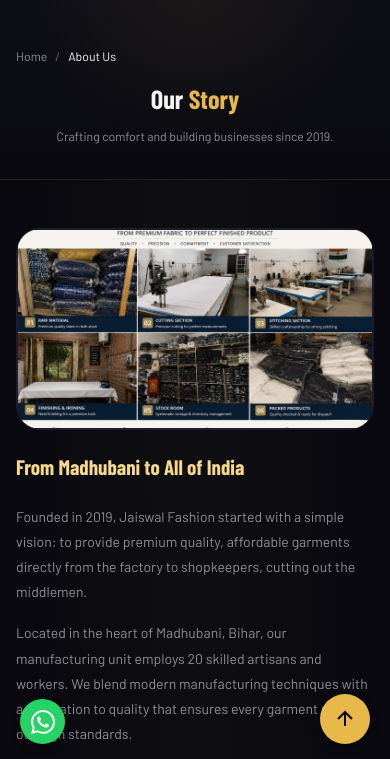
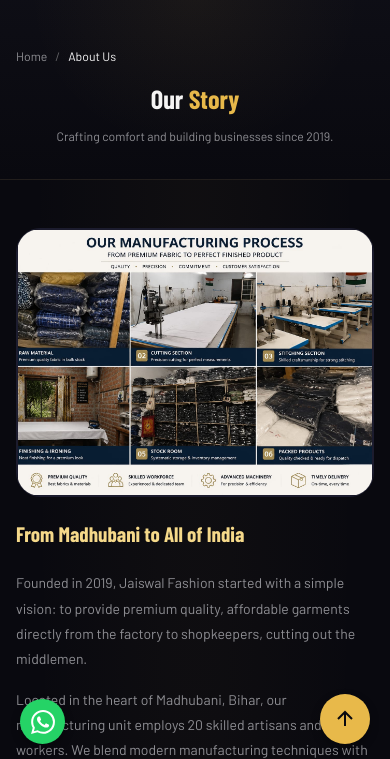
Before and after one commit to msonu43634-bot/jaiswal-fashion, a website: page about.html in a window 390 px wide. Shown: the part 80-839 px from the top of the page. Drawn offline with nearby package versions, Linux system fonts and the light colour scheme; no server answers; a web font is replaced by a local one.

Commit message:
Update pages.css

```diff
--- a/css/pages.css
+++ b/css/pages.css
@@ -221,7 +221,8 @@
   }
 
   .about-image img {
-    aspect-ratio: 16/9 !important;
+    aspect-ratio: auto;
+    height: auto;
   }
 
   .capabilities-grid {
```
